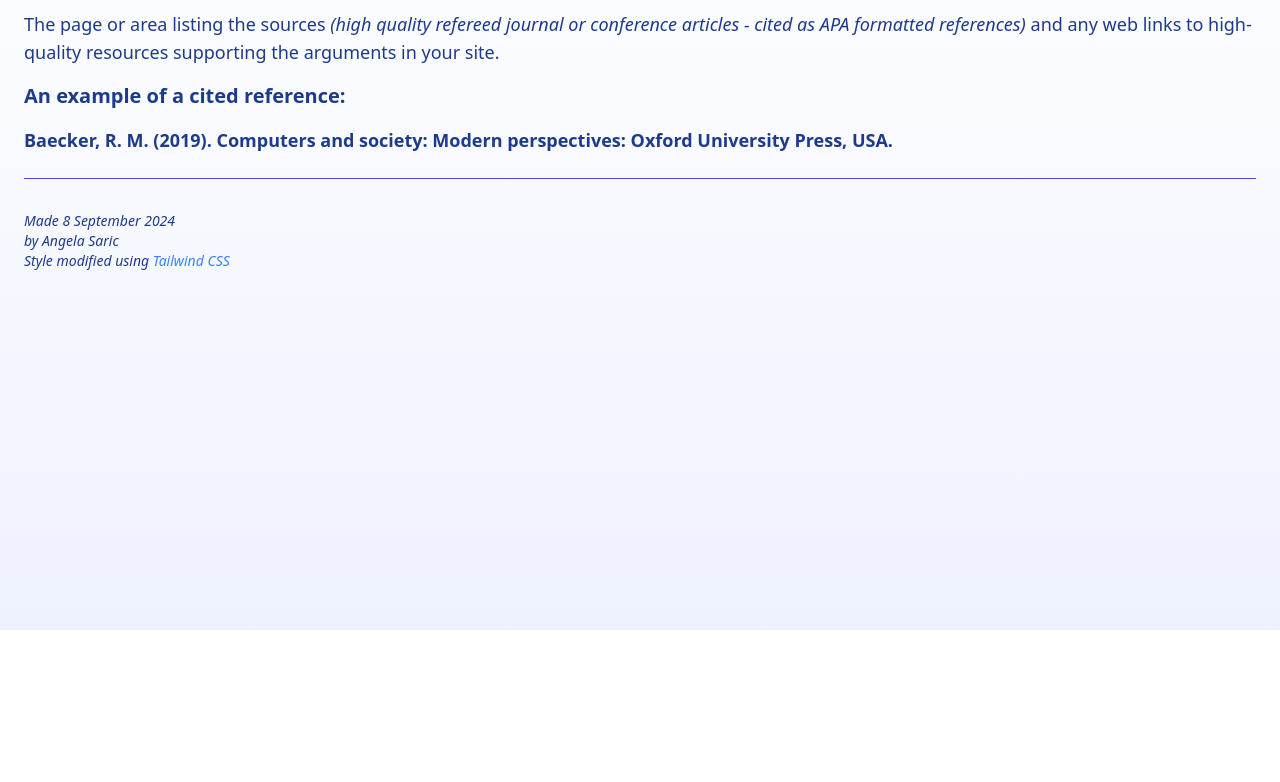
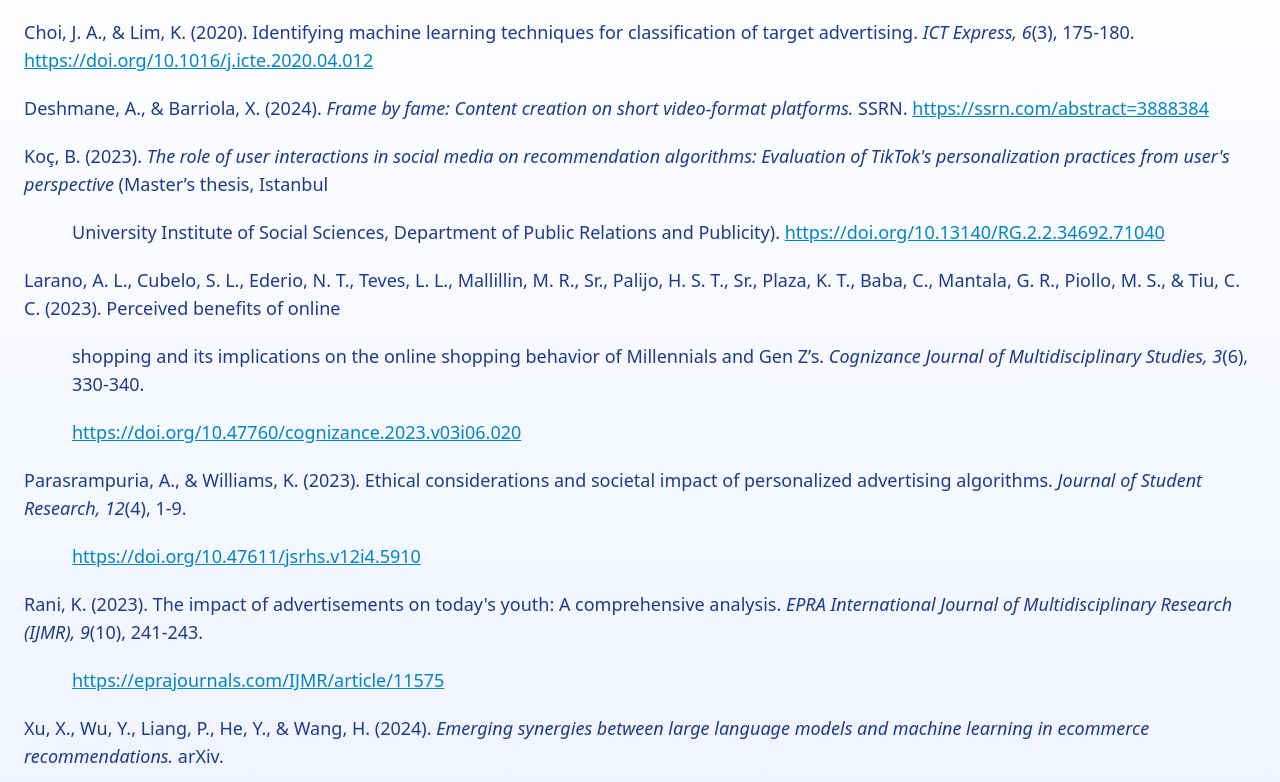
Before and after one commit to as178/COMP501-Group-54, a plain HTML site: page misc/references.html in a window 1280 px wide. Shown: the part 170-952 px from the top of the page. Before the commit the page ends 800 px from the top, so only its background shows below. Drawn offline with nearby package versions, Linux system fonts and the light colour scheme.

Commit message:
references page formatting & development; addition of opportunities page's references

```diff
--- a/misc/references.html
+++ b/misc/references.html
@@ -38,20 +38,69 @@
     </ul>
 
     <!-- Main content -->
-    <h1 class="text-4xl font-bold mb-4 text-center">References</h1>
+    <h1 class="text-4xl font-bold mb-6 text-center">References</h1>
 
-    <p class="text-lg mb-4">
-      The page or area listing the sources
-      <em>(high quality refereed journal or conference articles - cited as APA formatted references)</em>
-      and any web links to high-quality resources supporting the arguments in your site.
+    <p class="text-lg mb-5">
+      Choi, J. A., & Lim, K. (2020). Identifying machine learning techniques for classification of target advertising.
+      <span class="italic">ICT Express, 6</span>(3), 175-180. <a href="https://doi.org/10.1016/j.icte.2020.04.012"
+        class="text-sky-600 underline">https://doi.org/10.1016/j.icte.2020.04.012</a>
     </p>
 
-    <h4 class="text-xl font-semibold mb-4">An example of a cited reference:</h4>
+    <p class="text-lg mb-5">
+      Deshmane, A., & Barriola, X. (2024). <span class="italic">Frame by fame: Content creation on short video-format
+        platforms. </span>SSRN. <a href="https://ssrn.com/abstract=3888384"
+        class="text-sky-600 underline">https://ssrn.com/abstract=3888384</a>
+    </p>
 
-    <p class="text-lg font-semibold">
-      Baecker, R. M. (2019).
-      Computers and society: Modern perspectives:
-      Oxford University Press, USA.
+    <p class="text-lg mb-5">
+      Koç, B. (2023). <span class="italic">The role of user interactions in social media on recommendation algorithms:
+        Evaluation of TikTok's personalization practices from user's perspective </span>(Master’s thesis, Istanbul
+    </p>
+    <p class="text-lg mb-5">
+      <span style="display: block; margin-left: 1.27cm;"> University Institute of Social Sciences, Department of
+        Public Relations and Publicity). <a href="https://doi.org/10.13140/RG.2.2.34692.71040"
+          class="text-sky-600 underline">https://doi.org/10.13140/RG.2.2.34692.71040</a></span>
+    </p>
+
+    <p class="text-lg mb-5">
+      Larano, A. L., Cubelo, S. L., Ederio, N. T., Teves, L. L., Mallillin, M. R., Sr., Palijo, H. S. T., Sr., Plaza, K.
+      T., Baba, C., Mantala, G. R., Piollo, M. S., & Tiu, C. C. (2023). Perceived benefits of online
+    </p>
+    <p class="text-lg mb-5"><span style="display: block; margin-left: 1.27cm;">
+        shopping and its implications on the online shopping behavior of Millennials and Gen Z’s. <span
+          class="italic">Cognizance Journal of Multidisciplinary Studies, 3</span>(6), 330-340.</span>
+    </p>
+    <p class="text-lg mb-5">
+      <span style="display: block; margin-left: 1.27cm;"><a href="https://doi.org/10.47760/cognizance.2023.v03i06.020"
+          class="text-sky-600 underline">https://doi.org/10.47760/cognizance.2023.v03i06.020</a></span>
+    </p>
+
+    <p class="text-lg mb-5">
+      Parasrampuria, A., & Williams, K. (2023). Ethical considerations and societal impact of personalized advertising
+      algorithms. <span class="italic"> Journal of Student Research, 12</span>(4), 1-9.
+    </p>
+    <p class="text-lg mb-5">
+      <span style="display: block; margin-left: 1.27cm;"><a href="https://doi.org/10.47611/jsrhs.v12i4.5910"
+          class="text-sky-600 underline">https://doi.org/10.47611/jsrhs.v12i4.5910</a></span>
+    </p>
+
+    <p class="text-lg mb-5">
+      Rani, K. (2023). The impact of advertisements on today's youth: A comprehensive analysis.<span class="italic">
+        EPRA International Journal of Multidisciplinary Research (IJMR), 9</span>(10), 241-243.
+    </p>
+    <p class="text-lg mb-5">
+      <span style="display: block; margin-left: 1.27cm;"><a href="https://eprajournals.com/IJMR/article/11575"
+          class="text-sky-600 underline">https://eprajournals.com/IJMR/article/11575</a></span>
+    </p>
+
+    <p class="text-lg mb-5">
+      Xu, X., Wu, Y., Liang, P., He, Y., & Wang, H. (2024).<span class="italic">
+        Emerging synergies between large language models and machine learning in ecommerce recommendations.</span>
+      arXiv.
+    </p>
+    <p class="text-lg mb-5">
+      <span style="display: block; margin-left: 1.27cm;"><a href="hthttps://doi.org/10.48550/arXiv.2403.02760"
+          class="text-sky-600 underline">hthttps://doi.org/10.48550/arXiv.2403.02760</a></span>
     </p>
 
     <!-- Sign and date the page, it's only polite! -->
```
